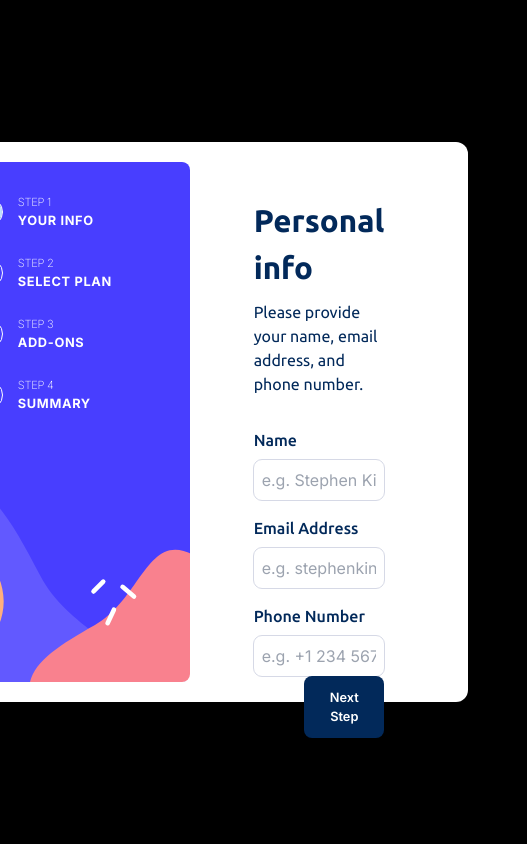
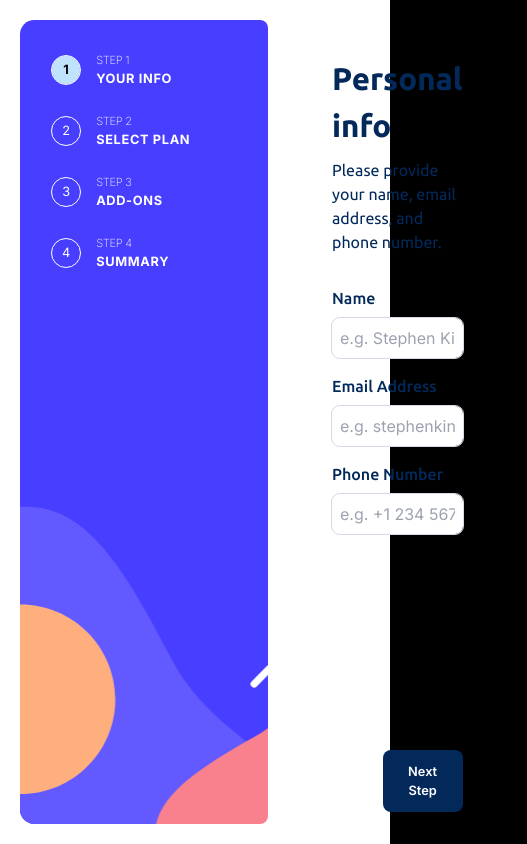
Before and after one commit to Davesakraken/multi-step-form, a Next.js app: page / in a window 390 px wide. Shown: the whole page, 527 px wide, since content can reach past the window. Built offline with nearby package versions, Linux system fonts and the light colour scheme.

Commit message:
add breakpoints and container sizing

```diff
--- a/src/Components/common/Container.tsx
+++ b/src/Components/common/Container.tsx
@@ -2,7 +2,7 @@ import { PropsWithChildren } from "react";
 
 export default function Container({ children }: PropsWithChildren) {
   return (
-    <section className="flex h-[35rem] w-[53rem] bg-white rounded-xl p-5 justify-between">
+    <section className="flex h-[100vh] w-full md:h-[35rem] md:w-[53rem] bg-white md:rounded-xl p-5 justify-between">
       {children}
     </section>
   );
--- a/tailwind.config.ts
+++ b/tailwind.config.ts
@@ -7,6 +7,12 @@ const config: Config = {
     "./src/app/**/*.{js,ts,jsx,tsx,mdx}",
   ],
   theme: {
+    screens: {
+      sm: "640px",
+      md: "860px",
+      lg: "1024px",
+      xl: "1280px",
+    },
     colors: {
       marineBlue: "hsl(213, 96%, 18%)",
       purplishBlue: "hsl(243, 100%, 62%)",
```
